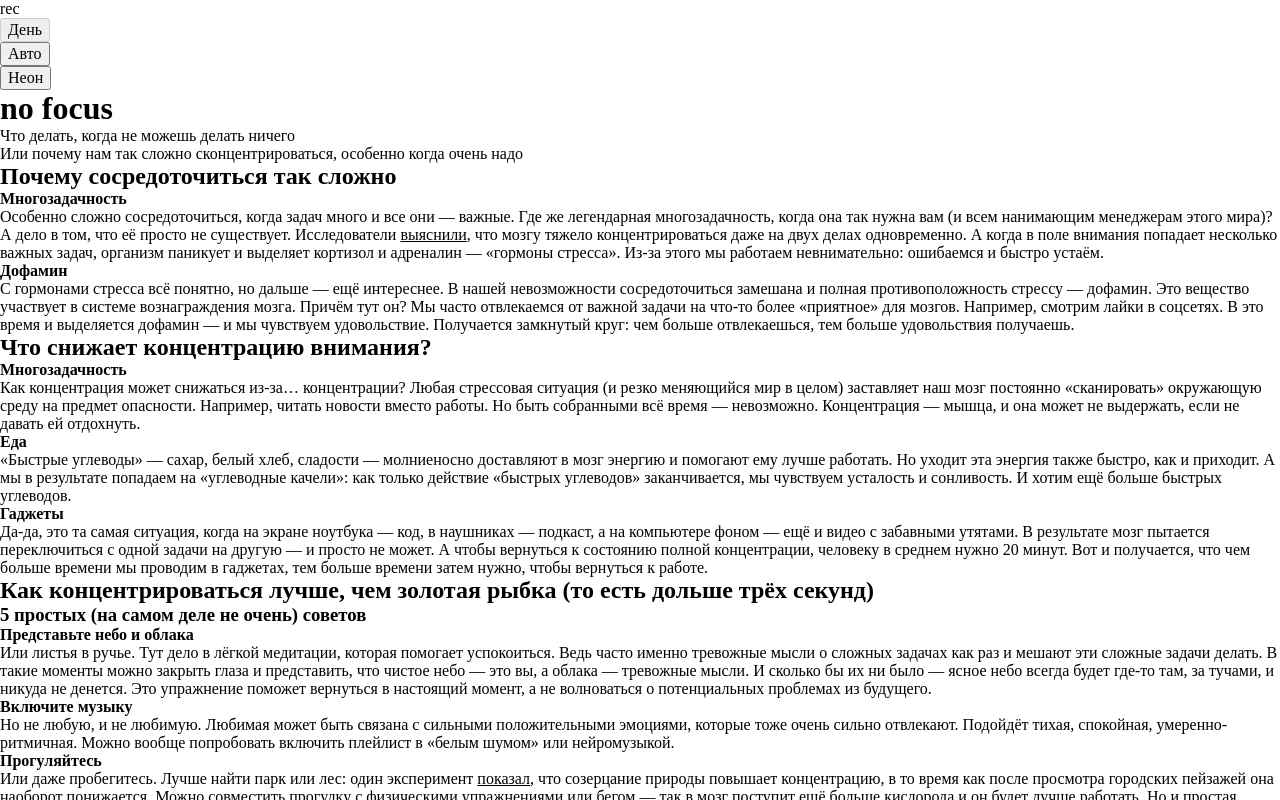
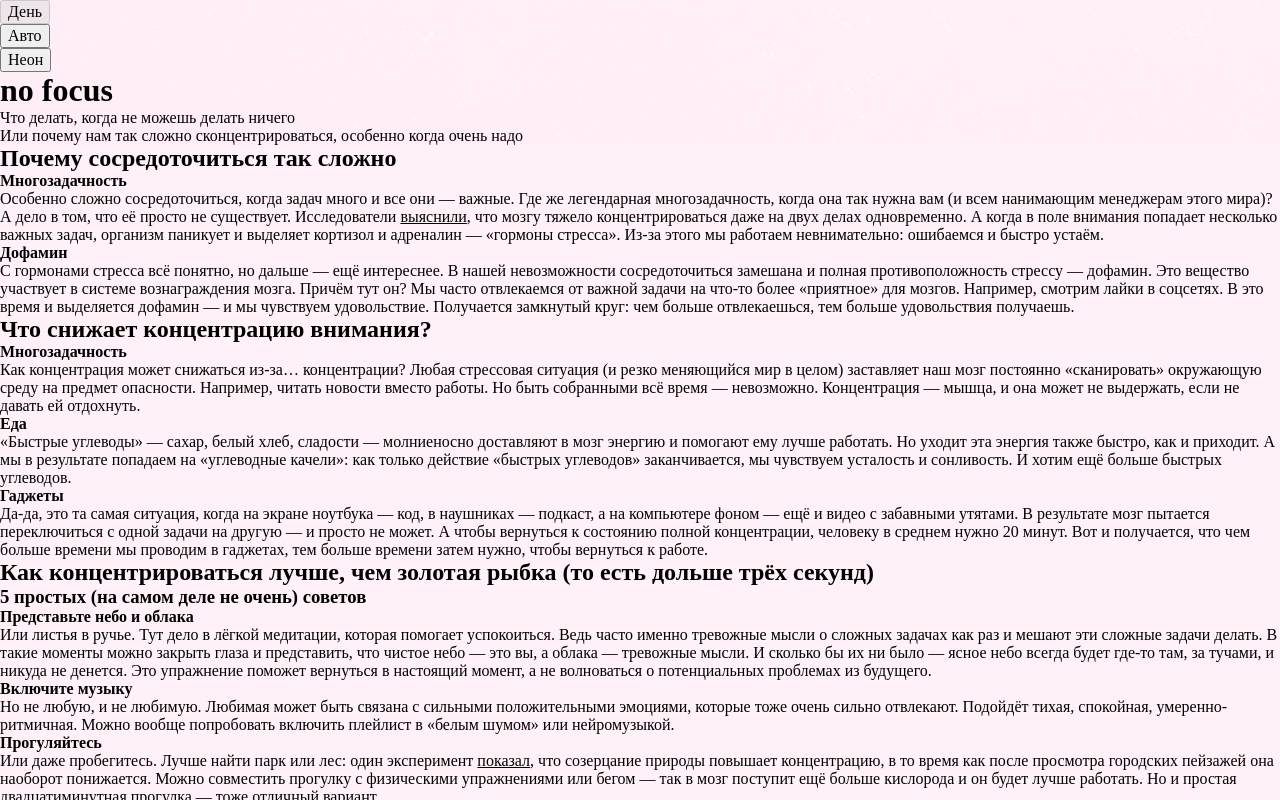
Before and after one commit to VladimirChen2004/slozhno-sosredotochitsya, a plain HTML site: page index.html in a window 1280 px wide. Both pictures are taken after a click on the button "День". Shown: the top 800 px of the page. Drawn offline with Linux system fonts and the light colour scheme.

Commit message:
Update light.css

```diff
--- a/styles/light.css
+++ b/styles/light.css
@@ -9,4 +9,69 @@
     Так стили написанные ниже будут иметь больший вес,
     чем стили в медиазапросе предпочтений пользователя
   */
+  --title-color: #FFC2E6;
+  --shadow_border: #FF0070;
+  --text-decor: #FF8DCB;
+  --heading: #353430;
+  --text-head: #353430;
+  --text: #353430;
+  --font-title: "IBM Plex Mono bold";
+  --font-text: "IBM Plex Mono";
+  --link: #FF8DCB;
+
+  background-color: #FFF1F7;
+
+  .right-corner,
+  .left-corner,
+  .footer_right-corner,
+  .footer_left-corner,
+  .header__theme-menu {
+    --text-decor: #353430;
+    --shadow_border: #353430;
+  }
+
+  .header {
+    background: url("../images/cover-image-light.png"), lightgray 50% / cover no-repeat;
+    background-attachment: fixed;
+  }
+
+  .decorative-dark-element {
+    display: none;
+  }
 }
+
+
+@media (prefers-color-scheme: light) {
+  :root {
+    --title-color: #FFC2E6;
+    --shadow_border: #FF0070;
+    --text-decor: #FF8DCB;
+    --heading: #353430;
+    --text-head: #353430;
+    --text: #353430;
+    --font-title: "IBM Plex Mono bold";
+    --font-text: "IBM Plex Mono";
+    --link: #FF8DCB;
+  }
+
+  .right-corner,
+  .left-corner,
+  .footer_right-corner,
+  .footer_left-corner,
+  .header__theme-menu {
+    --text-decor: #353430;
+    --shadow_border: #353430;
+  }
+
+  .page {
+    background-color: #FFF1F7;
+  }
+
+  .header {
+    background: url("../images/cover-image-light.png"), lightgray 50% / cover no-repeat;
+    background-attachment: fixed;
+  }
+  .decorative-dark-element {
+    display: none;
+  }
+}
```
